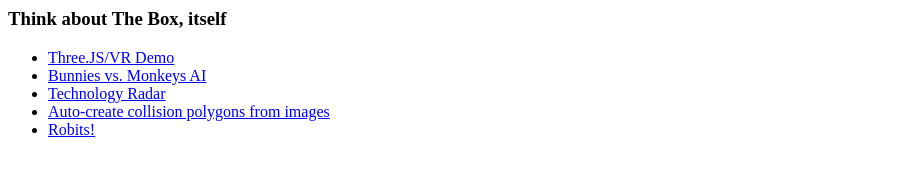
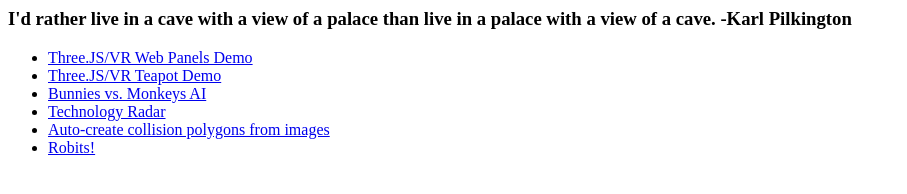
Before and after one commit to tnunamak/tnunamak.github.io, a plain HTML site: page index.html in a window 1280 px wide. Shown: the whole page, without its empty margins (0-907 px from the left). Drawn offline with Linux system fonts and the light colour scheme.

Commit message:
Add VR Panels

```diff
--- a/index.html
+++ b/index.html
@@ -3,9 +3,11 @@
     <title>Tim's Experiments</title>
 </head>
 <body>
-    <h3>Think about The Box, itself</h3>
+    <h3>I'd rather live in a cave with a view of a palace than live in a palace with a view of a cave. -Karl Pilkington</h3>
+
     <ul>
-        <li><a href="vr-product/app">Three.JS/VR Demo</a></li>
+        <li><a href="vrpanels/app">Three.JS/VR Web Panels Demo</a></li>
+        <li><a href="vr-product/app">Three.JS/VR Teapot Demo</a></li>
         <li><a href="aime">Bunnies vs. Monkeys AI</a></li>
         <li><a href="tech-radar/dist">Technology Radar</a></li>
         <li><a href="vvv">Auto-create collision polygons from images</a></li>
```
Also changed, not shown: 1 other file.
